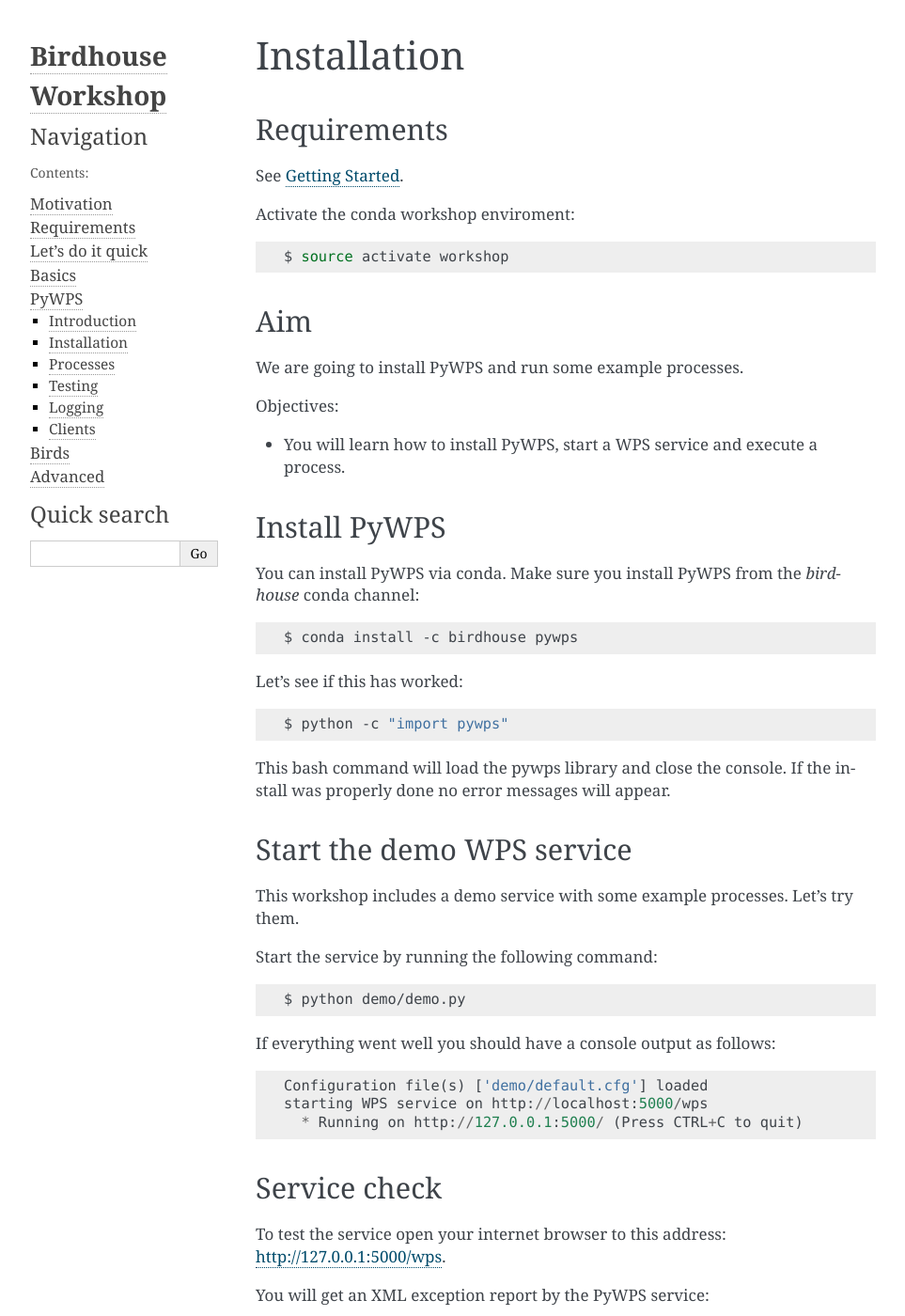
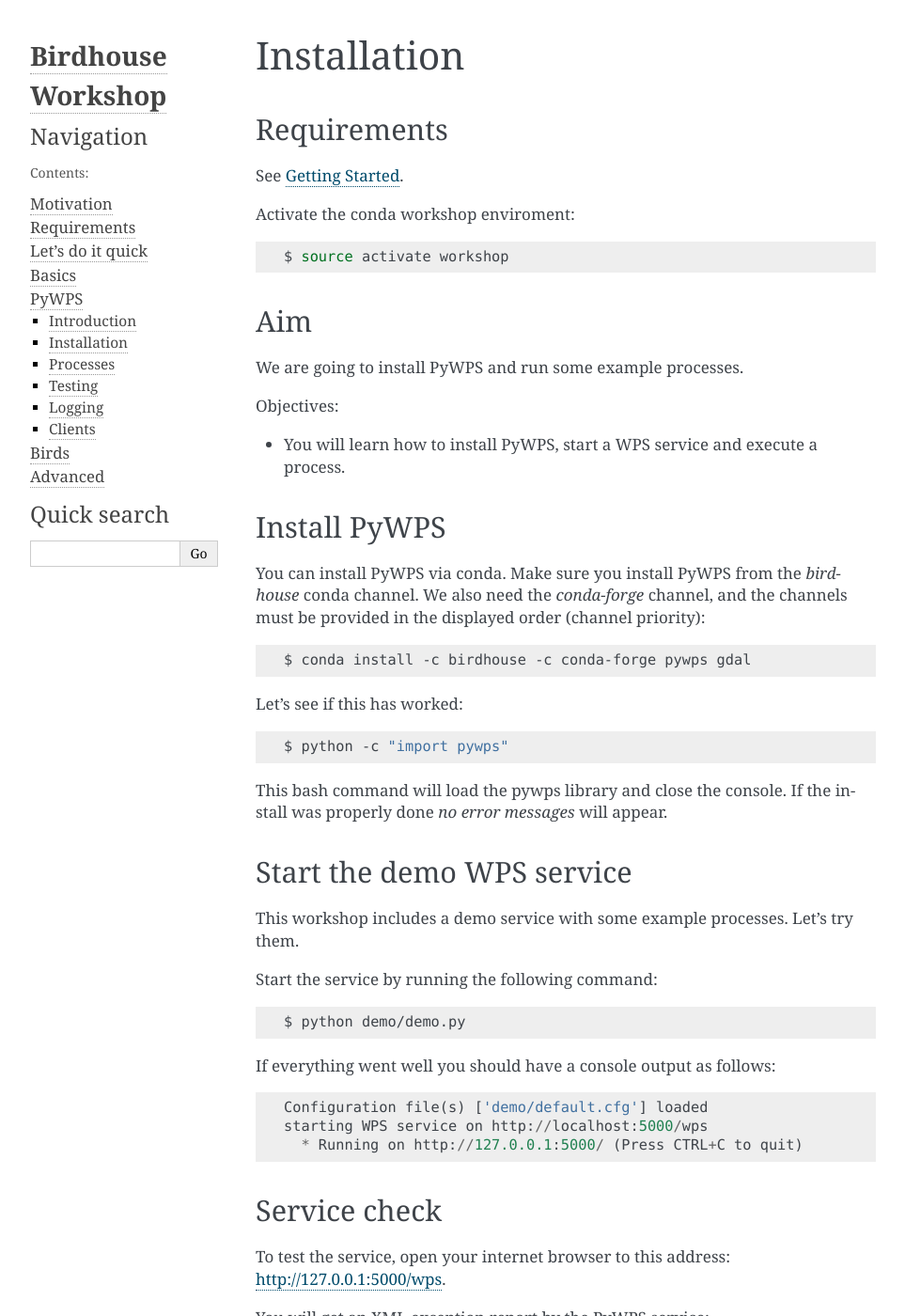
Before and after one commit to bird-house/birdhouse-workshop, a Sphinx documentation site: the page built from docs/source/pywps/installation.rst, in a window 1280 px wide and 1400 px high. Shown: the whole window at 94% size, without its empty margins (148-1111 px from the left). Built offline with Sphinx 7.4.7, drawn with Linux system fonts in a browser that asks for light colours.

Commit message:
update pywps install

```diff
--- a/docs/source/pywps/installation.rst
+++ b/docs/source/pywps/installation.rst
@@ -28,11 +28,13 @@ Install PyWPS
 -------------
 
 You can install PyWPS via conda.
-Make sure you install PyWPS from the *birdhouse* conda channel:
+Make sure you install PyWPS from the *birdhouse* conda channel. We also need the
+*conda-forge* channel, and the channels must be provided in the displayed order
+(channel priority):
 
 .. code-block:: bash
 
-    $ conda install -c birdhouse pywps
+    $ conda install -c birdhouse -c conda-forge pywps gdal
 
 Let's see if this has worked:
 
@@ -41,7 +43,7 @@ Let's see if this has worked:
     $ python -c "import pywps"
 
 This bash command will load the pywps library and close the console.
-If the install was properly done no error messages will appear.
+If the install was properly done *no error messages* will appear.
 
 Start the demo WPS service
 --------------------------
@@ -63,7 +65,7 @@ If everything went well you should have a console output as follows::
 Service check
 -------------
 
-To test the service open your internet browser to this address: http://127.0.0.1:5000/wps.
+To test the service, open your internet browser to this address: http://127.0.0.1:5000/wps.
 
 You will get an XML exception report by the PyWPS service:
 
```
